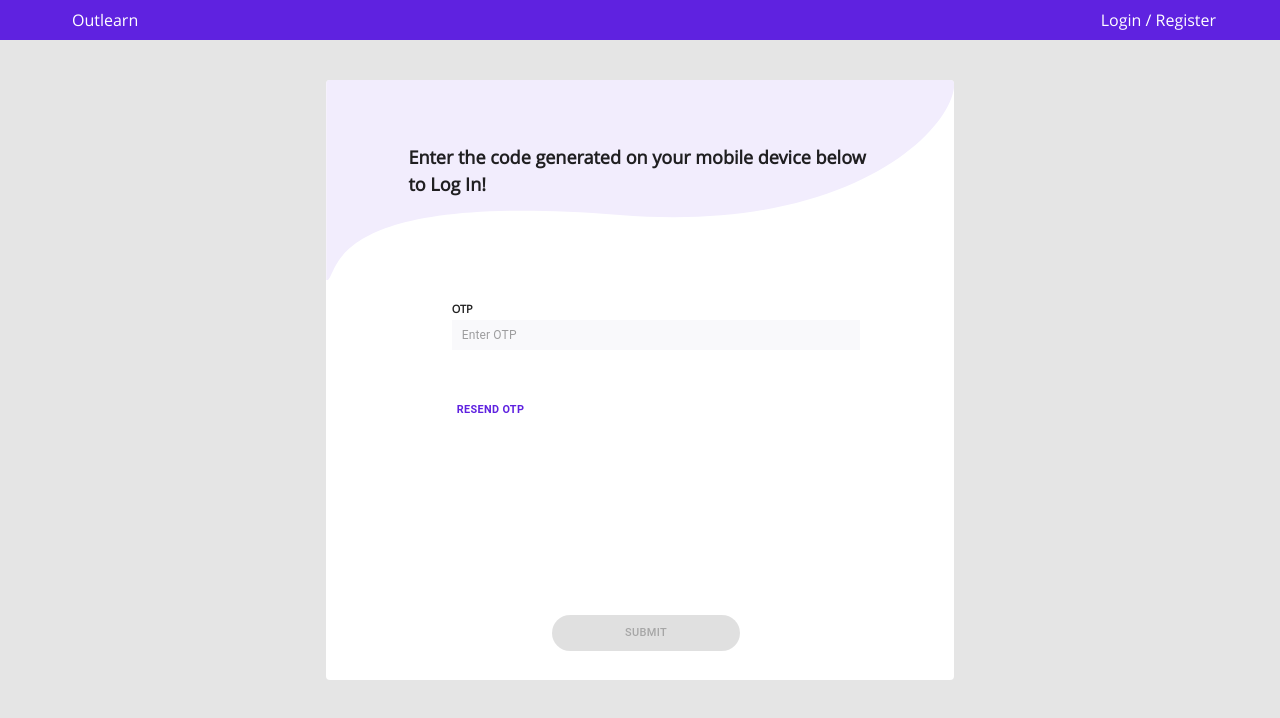
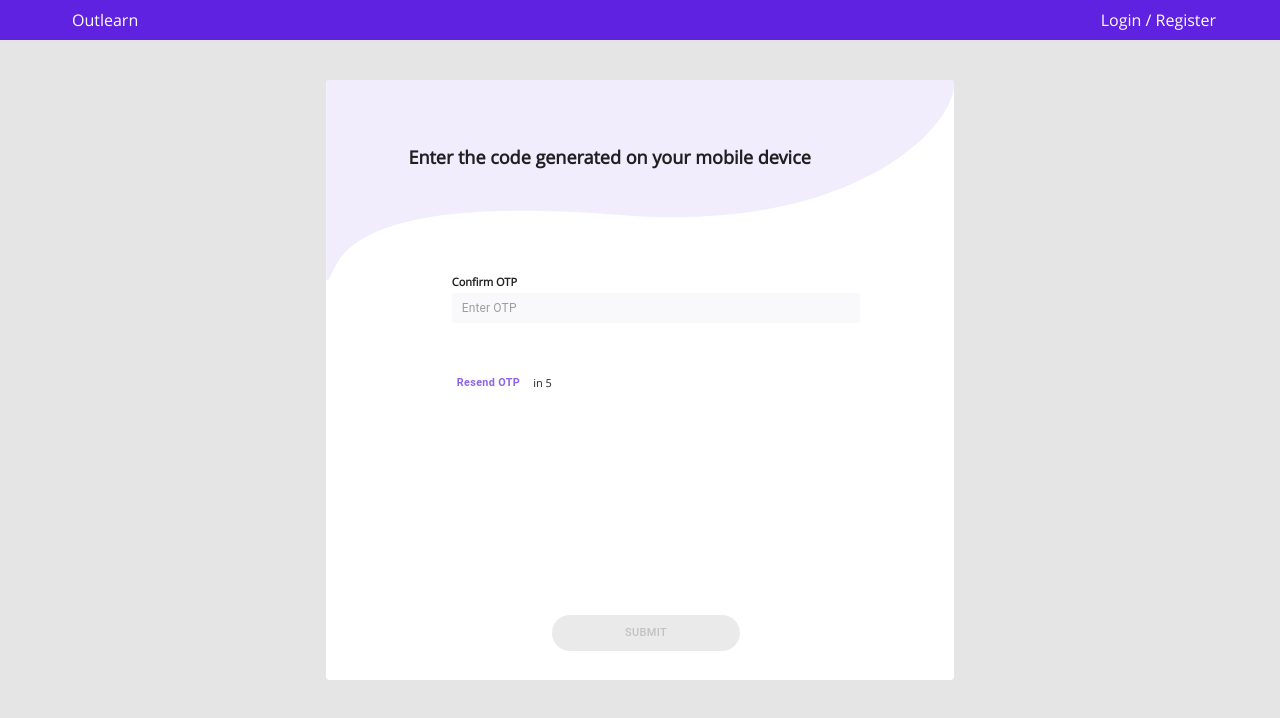
Before and after one commit to outlearn9/outlearn-frontend, a React (Create React App) app: page /verify-otp in a window 1280 px wide. Shown: the top 718 px of the page. Built offline with nearby package versions, Linux system fonts and the light colour scheme; no server answers.

Commit message:
--Homepage commit

```diff
--- a/package.json
+++ b/package.json
@@ -11,6 +11,7 @@
     "react": "^17.0.2",
     "react-dom": "^17.0.2",
     "react-material-ui-carousel": "^2.3.5",
+    "react-phone-number-input": "^3.1.35",
     "react-router-dom": "^5.3.0",
     "react-scripts": "4.0.3",
     "sass": "^1.42.1",
--- a/src/App.scss
+++ b/src/App.scss
@@ -133,3 +133,37 @@ em{
   font-size: 40px !important;
   font-weight: 600;
 }
+
+.PhoneInput {
+  display: flex;
+  align-items: center;
+  /* justify-content: center; */
+  width: calc(100% - 20px);
+  margin: 10px auto;
+}
+
+.Mui-disabled{
+  opacity: 0.7;
+}
+
+.PhoneInputInput{
+  background: #F9F9FB;
+  font-size: 12px;
+  padding: 0 10px;
+  height: 30px;
+  border: 2px solid transparent !important;
+
+  &:focus-visible {
+    outline: none;
+    border: none;
+    border-bottom: 2px solid #5F22E0 !important;
+  }
+}
+
+input:-internal-autofill-selected {
+  appearance: menulist-button;
+  background-image: none !important;
+  background-color: -internal-light-dark(rgb(232, 240, 254), rgba(70, 90, 126, 0.4)) !important;
+  color: -internal-light-dark(black, white) !important;
+  border: none;
+}
--- a/src/Assets/Styles/utility.scss
+++ b/src/Assets/Styles/utility.scss
@@ -12,6 +12,9 @@
 .font-s{
     font-size: 14px;
 }
+.font-xs{
+    font-size: 11px;
+}
 .font-m{
     font-size: 15px;
 }
--- a/src/Modules/CardComponent/CardComponent.js
+++ b/src/Modules/CardComponent/CardComponent.js
@@ -97,7 +97,7 @@ const CardComponent = () => {
         };
         let response = await ApiCall('/api/v1/verifyOtp', saveProfileHeader);
         if (response.success === "true") {
-            console.log(response);
+            alert(response.message)
             localStorage.setItem('token', response.data.token)
             window.location.pathname = '/';
         } else if (response.success === "false") {
--- a/src/Modules/LandingPageContainer/LandingPage.js
+++ b/src/Modules/LandingPageContainer/LandingPage.js
@@ -7,7 +7,7 @@ import SubNavbar from './Components/SubNavbar';
 
 const LandingPage = () => {
 
-  const greeting = "Hi Ankita Trived"
+  const greeting = "Hi Ankita"
 
   return (
     <>
--- a/src/Modules/Screens/LoginPage.js
+++ b/src/Modules/Screens/LoginPage.js
@@ -4,8 +4,8 @@ import './ScreenThree.css';
 import './LoginPage.css';
 import Input from '@material-ui/core/Input';
 import { makeStyles } from '@material-ui/core/styles';
-import CardActions from '@material-ui/core/CardActions';
-import Button from '@material-ui/core/Button';
+import 'react-phone-number-input/style.css'
+import PhoneInput from 'react-phone-number-input'
 
 
 const useStyles = makeStyles((theme) => ({
@@ -31,6 +31,7 @@ const OtpScreen = () => {
     const { mobile: mob } = state;
     let mobileInput = React.createRef();
 
+    const [value, setValue] = useState()
     const [otp, setOtp] = useState('');
     const [mobile, setMobile] = useState(mob);
 
@@ -59,8 +60,15 @@ const OtpScreen = () => {
                     <div className="input-area">
                         <div className="input-legends">Mobile No.
                         </div>
-                        <Input ref={mobileInput} value="+918532877445" placeholder="+91  |  Enter Mobile Number" onChange={() => handleOtpChange()} inputProps={{ 'aria-label': 'description', 'value': otp }} />
+                        <PhoneInput
+                            international
+                            countryCallingCodeEditable={false}
+                            defaultCountry="IN"
+                            value={mobile}
+                            onChange={setMobile}/>
+                        {/* <Input ref={mobileInput} value="+918532877445" placeholder="+91  |  Enter Mobile Number" onChange={() => handleOtpChange()} inputProps={{ 'aria-label': 'description', 'value': otp }} /> */}
                     </div>
+
 
                     {/* <CardActions className='button-skip'>
                         <Button size="small">RESEND OTP</Button>
--- a/src/Modules/Screens/OtpScreen.js
+++ b/src/Modules/Screens/OtpScreen.js
@@ -26,8 +26,11 @@ const useStyles = makeStyles((theme) => ({
     },
 }));
 
+
 const OtpScreen = () => {
     const [state, dispatch] = useContext(Context);
+    const [counter, setCounter] = React.useState(10);
+
 
     const { pageNo: pgNo,
         selectedRadio,
@@ -41,29 +44,8 @@ const OtpScreen = () => {
     let otpInput = React.createRef();
 
     const [otp, setOtp] = useState('');
+
     const classes = useStyles();
-
-    // useEffect(() => {
-    //     dispatch({ type: 'SET_PAGE', pageNo: pageNo })
-    // }, [pageNo]);
-    // useEffect(() => {
-    //     dispatch({ type: 'SET_SELECTED_RADIO', selectedRadio: selectedValue })
-    // }, [selectedValue]);
-    // useEffect(() => {
-    //     dispatch({ type: 'SET_START_YEAR', startYear: startYear })
-    // }, [startYear]);
-    // useEffect(() => {
-    //     dispatch({ type: 'SET_END_YEAR', endYear: endYear })
-    // }, [endYear]);
-    // useEffect(() => {
-    //     dispatch({ type: 'SET_EXP', exp: exp })
-    // }, [exp]);
-    // useEffect(() => {
-    //     dispatch({ type: 'SET_USERNAME', username: username })
-    // }, [username])
-    // useEffect(() => {
-    //     dispatch({ type: 'SET_MOBILE', mobile: mobile })
-    // }, [mobile])
 
 
     const handleOtpChange = () => {
@@ -95,6 +77,10 @@ const OtpScreen = () => {
         // }
     }
 
+    React.useEffect(() => {
+        counter > 0 && setTimeout(() => setCounter(counter - 1), 1000);
+    }, [counter]);
+
 
     return (
         <>
@@ -113,7 +99,7 @@ const OtpScreen = () => {
                     </div>
 
                     <CardActions className='button-skip'>
-                        <Button size="small" onClick={()=>sendOtp()}>RESEND OTP</Button>
+                        <Button size="small" disabled={counter > 1} onClick={()=>sendOtp()}>Resend OTP</Button> {counter > 0 ? <p class="font-xs"> in {counter}</p> : ''}
                     </CardActions>
                 </form>
             </div >
--- a/src/Modules/Screens/OtpVerifyPage.js
+++ b/src/Modules/Screens/OtpVerifyPage.js
@@ -28,6 +28,7 @@ const useStyles = makeStyles((theme) => ({
 
 const OtpScreenLogin = () => {
     const [state, dispatch] = useContext(Context);
+    const [counter, setCounter] = React.useState(10);
 
     const { pageNo: pgNo,
         selectedRadio,
@@ -42,28 +43,6 @@ const OtpScreenLogin = () => {
 
     const [otp, setOtp] = useState('');
     const classes = useStyles();
-
-    // useEffect(() => {
-    //     dispatch({ type: 'SET_PAGE', pageNo: pageNo })
-    // }, [pageNo]);
-    // useEffect(() => {
-    //     dispatch({ type: 'SET_SELECTED_RADIO', selectedRadio: selectedValue })
-    // }, [selectedValue]);
-    // useEffect(() => {
-    //     dispatch({ type: 'SET_START_YEAR', startYear: startYear })
-    // }, [startYear]);
-    // useEffect(() => {
-    //     dispatch({ type: 'SET_END_YEAR', endYear: endYear })
-    // }, [endYear]);
-    // useEffect(() => {
-    //     dispatch({ type: 'SET_EXP', exp: exp })
-    // }, [exp]);
-    // useEffect(() => {
-    //     dispatch({ type: 'SET_USERNAME', username: username })
-    // }, [username])
-    // useEffect(() => {
-    //     dispatch({ type: 'SET_MOBILE', mobile: mobile })
-    // }, [mobile])
 
 
     const handleOtpChange = () => {
@@ -94,25 +73,29 @@ const OtpScreenLogin = () => {
         // }
     }
 
+    React.useEffect(() => {
+        counter > 0 && setTimeout(() => setCounter(counter - 1), 1000);
+      }, [counter]);
+
 
     return (
         <>
             <div className="text-area-three transform-50">
                 <div className="line-one">
-                    <span>Enter the code generated on your mobile device below to Log In!
+                    <span>Enter the code generated on your mobile device {localStorage.getItem('mobile')}
                     </span>
                 </div>
             </div>
             <div className="form-area fa-otp otp-wrap">
                 <form className={classes.root} noValidate autoComplete="off">
                     <div className="input-area">
-                        <div className="input-legends">OTP
+                        <div className="input-legends">Confirm OTP
                         </div>
-                        <Input ref={otpInput} placeholder="Enter OTP" onChange={() => handleOtpChange()} inputProps={{ 'aria-label': 'description', 'value': otp }} />
+                        <Input className="otp-input" ref={otpInput} placeholder="Enter OTP" onChange={() => handleOtpChange()} inputProps={{ 'aria-label': 'description', 'value': otp }} />
                     </div>
 
                     <CardActions className='button-skip'>
-                        <Button size="small" onClick={()=>sendOtp()}>RESEND OTP</Button>
+                        <Button size="small" disabled={counter > 1} onClick={()=>sendOtp()}>Resend OTP</Button> {counter > 0 ? <p class="font-xs"> in {counter}</p> : ''}
                     </CardActions>
                 </form>
             </div >
--- a/src/Modules/Screens/ScreenThree.css
+++ b/src/Modules/Screens/ScreenThree.css
@@ -67,6 +67,7 @@
     width: 46% !important;
     margin-bottom: 5px !important;
     float: left;
+    transform: translateY(-25px);
 }
 
 .MuiSelect-selectMenu {
--- a/src/Modules/Screens/ScreenThree.js
+++ b/src/Modules/Screens/ScreenThree.js
@@ -7,6 +7,8 @@ import Checkbox from '@material-ui/core/Checkbox';
 import Radio from '@material-ui/core/Radio';
 import MenuItem from '@material-ui/core/MenuItem';
 import Select from '@material-ui/core/Select';
+import 'react-phone-number-input/style.css'
+import PhoneInput from 'react-phone-number-input'
 
 const useStyles = makeStyles((theme) => ({
     root: {
@@ -34,7 +36,9 @@ const ScreenThree = () => {
         endYear: eyear,
         exp: xp,
         username: uname,
-        mobile: mob } = state;
+        mobile: mob,
+        isWhatsapp: isWhatsapp
+    } = state;
 
     let usernameInput = React.createRef();
     let mobileInput = React.createRef();
@@ -112,7 +116,6 @@ const ScreenThree = () => {
 
 
 
-
     for (let count = 1990; count <= new Date().getFullYear(); count++) {
         yearArr.push(count);
     }
@@ -139,7 +142,13 @@ const ScreenThree = () => {
                     <div className="input-area mt-3">
                         <div className="input-legends">Mobile<span>*You will recieve a verification code</span>
                         </div>
-                        <Input ref={mobileInput} placeholder="+91 | Mobile Number" onChange={() => handleMobileChange()} inputProps={{ 'aria-label': 'description', 'value': mobile }}  />
+                        <PhoneInput
+                            international
+                            countryCallingCodeEditable={false}
+                            defaultCountry="IN"
+                            value={mobile}
+                            onChange={setMobile}/>
+                        {/* <Input ref={mobileInput} placeholder="+91 | Mobile Number" onChange={() => handleMobileChange()} inputProps={{ 'aria-label': 'description', 'value': mobile }}  /> */}
                     </div>
 
                     <div className="input-area m-0">
```
Also changed, not shown: 1 other file (tests, documents, lock files or other folders).
